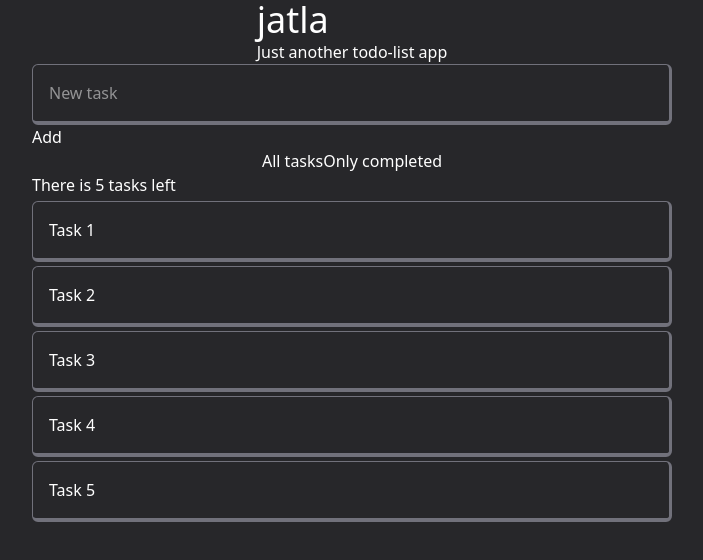
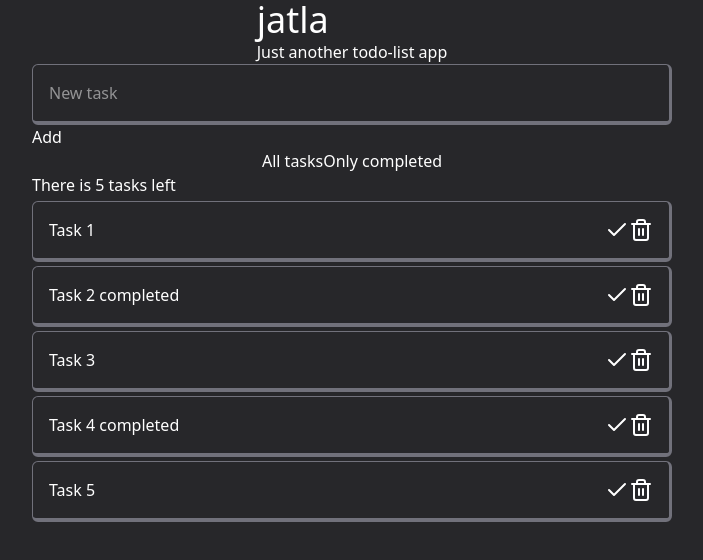
Before and after one commit to rommuloifrn/jatla, a Vue app: page / in a window 1280 px wide. Shown: the top 560 px of the page, without its empty margins (288-991 px from the left). Built offline with nearby package versions, Linux system fonts and the light colour scheme.

Commit message:
feat: toogle done & delete task

```diff
--- a/src/components/TaskDetails.vue
+++ b/src/components/TaskDetails.vue
@@ -1,16 +1,61 @@
 <template>
-    <div class="p-4 border rounded-md border-zinc-500 border-r-3 border-b-4 mt-1">
-        <h3>
-            {{ task.title }}
-        </h3>
+  <div
+    class="p-4 border rounded-md border-zinc-500 border-r-3 border-b-4 mt-1 flex justify-between"
+  >
+    <h3>
+      {{ task.title }} <span v-if="task.completed">completed</span>
+    </h3>
+    <div class="flex">
+      <svg
+        @click="taskStore.toggleDone(task.id)"
+        xmlns="http://www.w3.org/2000/svg"
+        width="24"
+        height="24"
+        viewBox="0 0 24 24"
+        fill="none"
+        stroke="currentColor"
+        stroke-width="2"
+        stroke-linecap="round"
+        stroke-linejoin="round"
+        class="lucide lucide-check-icon lucide-check block"
+      >
+        <path d="M20 6 9 17l-5-5" />
+      </svg>
+      <svg
+        @click="taskStore.deleteTask(task.id)"
+        xmlns="http://www.w3.org/2000/svg"
+        width="24"
+        height="24"
+        viewBox="0 0 24 24"
+        fill="none"
+        stroke="currentColor"
+        stroke-width="2"
+        stroke-linecap="round"
+        stroke-linejoin="round"
+        class="lucide lucide-trash2-icon lucide-trash-2 block"
+      >
+        <path d="M3 6h18" />
+        <path d="M19 6v14c0 1-1 2-2 2H7c-1 0-2-1-2-2V6" />
+        <path d="M8 6V4c0-1 1-2 2-2h4c1 0 2 1 2 2v2" />
+        <line x1="10" x2="10" y1="11" y2="17" />
+        <line x1="14" x2="14" y1="11" y2="17" />
+      </svg>
     </div>
-
+  </div>
 </template>
 
 <script lang="ts">
-    export default {
-        props: [
-            'task'
-        ]
+import { useTaskStore } from '@/stores/taskStore'
+
+export default {
+  props: ['task'],
+
+  setup() {
+    const taskStore = useTaskStore()
+
+    return {
+      taskStore,
     }
+  },
+}
 </script>
--- a/src/stores/taskStore.ts
+++ b/src/stores/taskStore.ts
@@ -36,6 +36,18 @@ export const useTaskStore = defineStore('taskStore', {
         addTask(task: Task) {
             this.tasks.push(task);
 
+        },
+
+        deleteTask(id: number) {
+            this.tasks = this.tasks.filter(task => {
+                return task.id !== id;
+            });
+        },
+
+        toggleDone(id: number) {
+            const task = this.tasks.find(task => task.id === id);
+
+            task!.completed = !task!.completed;
         }
     }
 })
```
